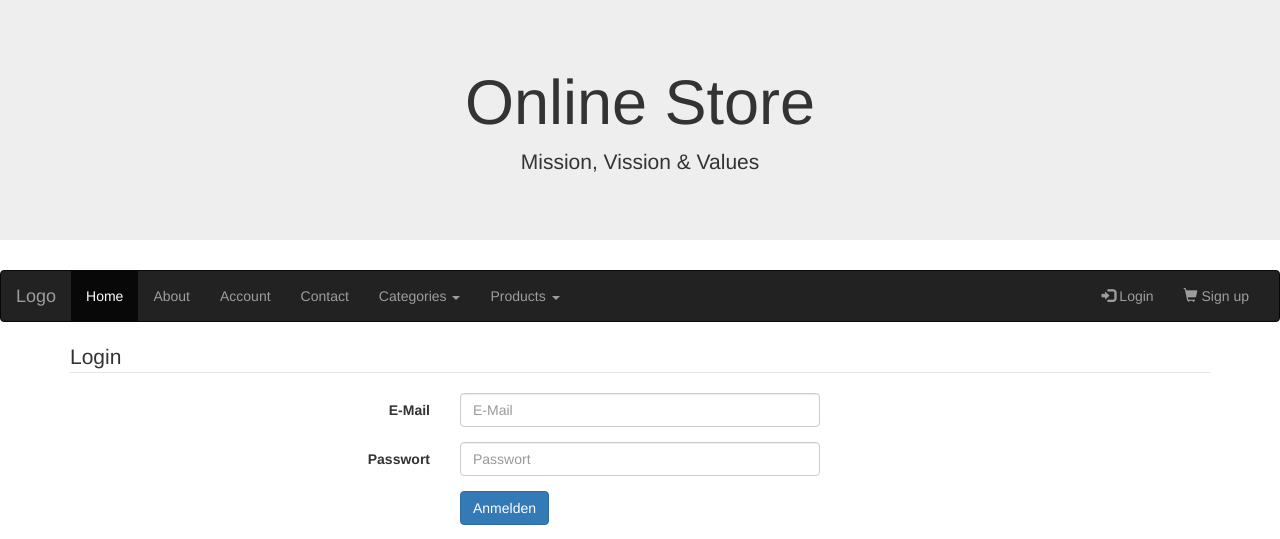
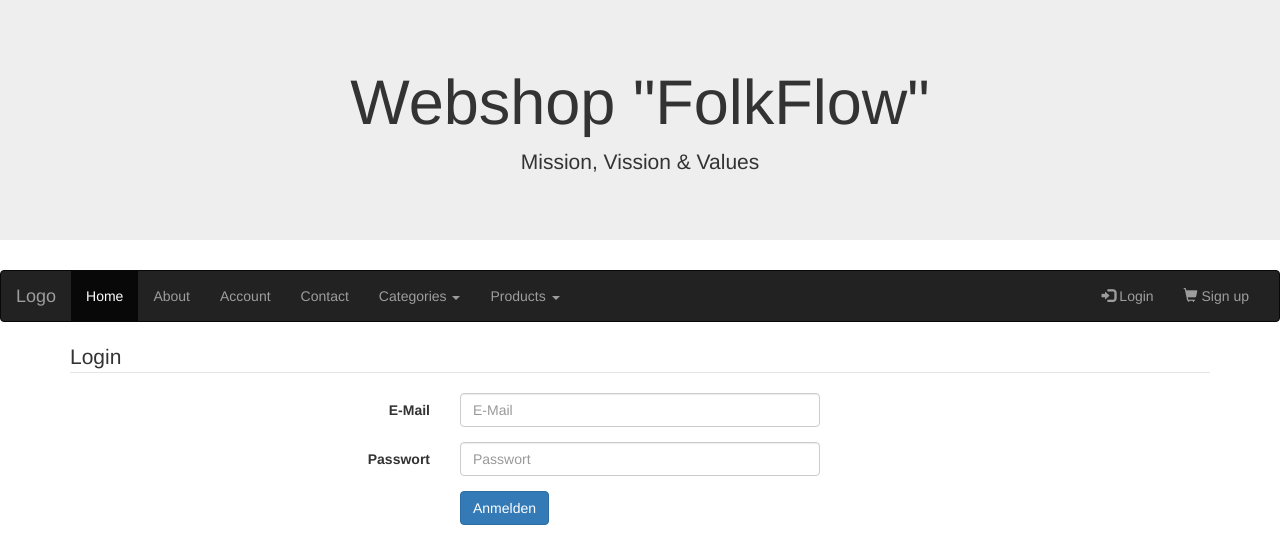
Before and after one commit to pjetrododani/FolkFlowWebshop, a PHP site: page /login.php in a window 1280 px wide. Shown: the top 539 px of the page. Run offline with PHP 8.4, Linux system fonts and the light colour scheme; some libraries are stand-ins or nearby versions.

Commit message:
Add files via upload

```diff
--- a/login.php
+++ b/login.php
@@ -5,7 +5,7 @@ session_start();
 
 <html lang="en">
 <head>
-  <title>Bootstrap Example</title>
+  <title>Login Webshop</title>
   <meta charset="utf-8">
   <meta name="viewport" content="width=device-width, initial-scale=1">
   <script src="https://ajax.googleapis.com/ajax/libs/jquery/1.12.0/jquery.min.js"></script>
@@ -21,7 +21,7 @@ session_start();
 
 <div class="jumbotron">
   <div class="container text-center">
-    <h1>Online Store</h1>
+    <h1>Webshop "FolkFlow"</h1>
     <p>Mission, Vission & Values</p>
   </div>
 </div>
```
